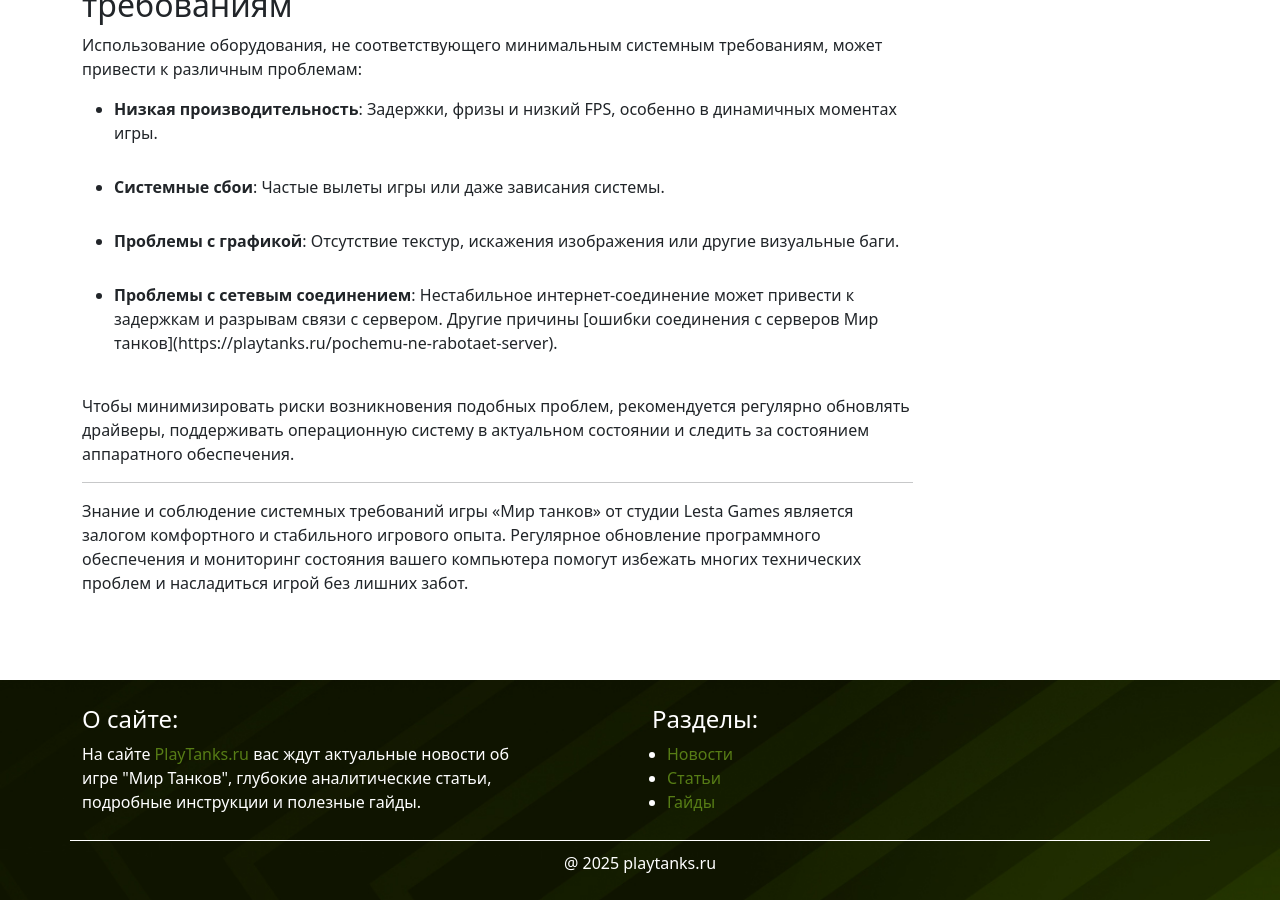
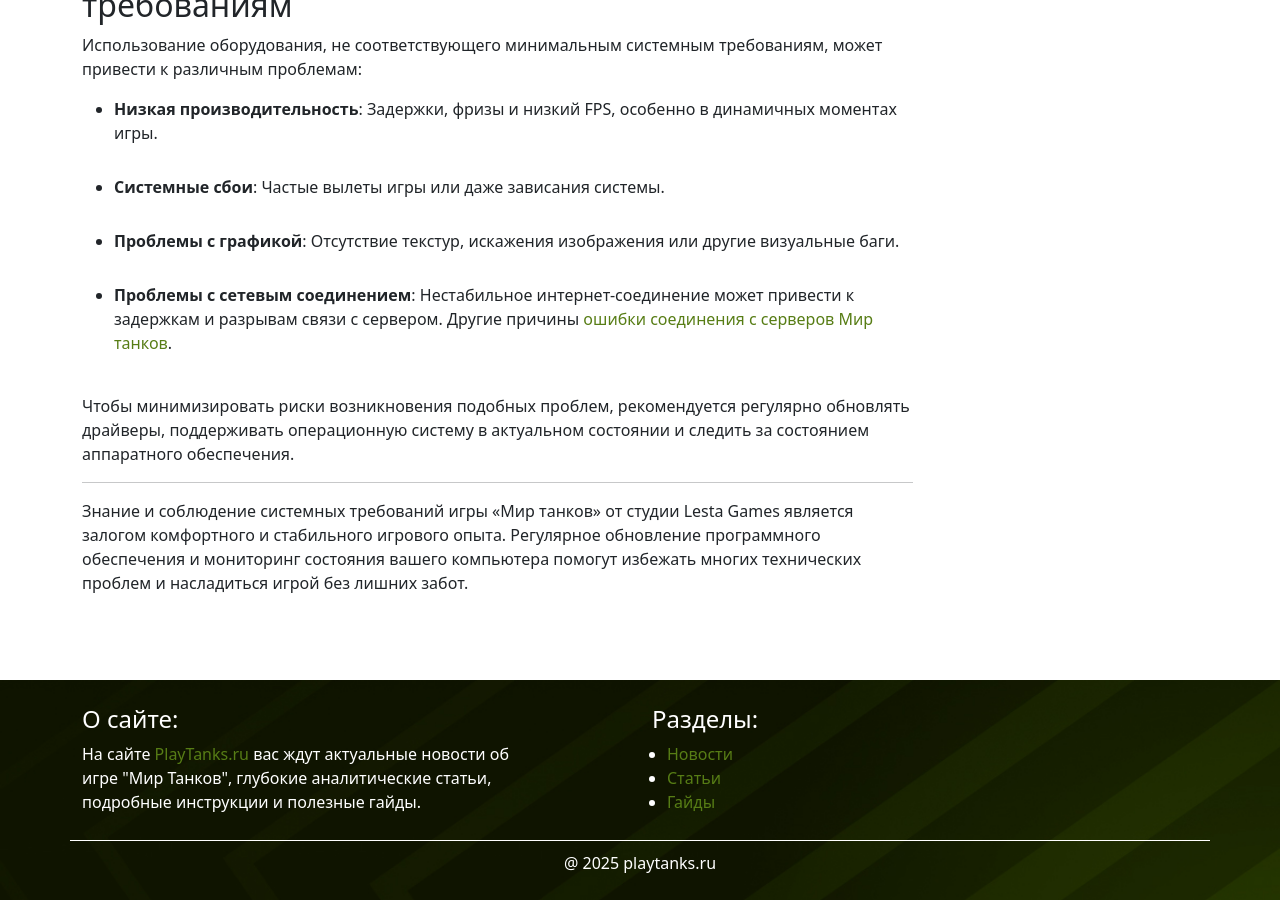
Before and after one commit to stblog/stblog.github.io, a Jekyll site: the page built from _posts/2025-03-30-sistemnie-trebovaniya.md, in a window 1280 px wide and 900 px high, scrolled down 2781 px. Built offline with Jekyll 4.4.1, drawn with Linux system fonts in a browser that asks for light colours; some of the changed lines change nothing that is shown.

Commit message:
Update 2025-03-30-sistemnie-trebovaniya.md

```diff
--- a/_posts/2025-03-30-sistemnie-trebovaniya.md
+++ b/_posts/2025-03-30-sistemnie-trebovaniya.md
@@ -138,7 +138,7 @@
 		<p><strong>Проблемы с графикой</strong>: Отсутствие текстур, искажения изображения или другие визуальные баги.</p>
 	</li>
 	<li>
-		<p><strong>Проблемы с сетевым соединением</strong>: Нестабильное интернет-соединение может привести к задержкам и разрывам связи с сервером. Другие причины [ошибки соединения с серверов Мир танков](https://playtanks.ru/pochemu-ne-rabotaet-server).</p>
+		<p><strong>Проблемы с сетевым соединением</strong>: Нестабильное интернет-соединение может привести к задержкам и разрывам связи с сервером. Другие причины <a href="https://playtanks.ru/pochemu-ne-rabotaet-server" target="_blank">ошибки соединения с серверов Мир танков</a>.</p>
 	</li>
 </ul>
 <p>Чтобы минимизировать риски возникновения подобных проблем, рекомендуется регулярно обновлять драйверы, поддерживать операционную систему в актуальном состоянии и следить за состоянием аппаратного обеспечения.</p>
```
